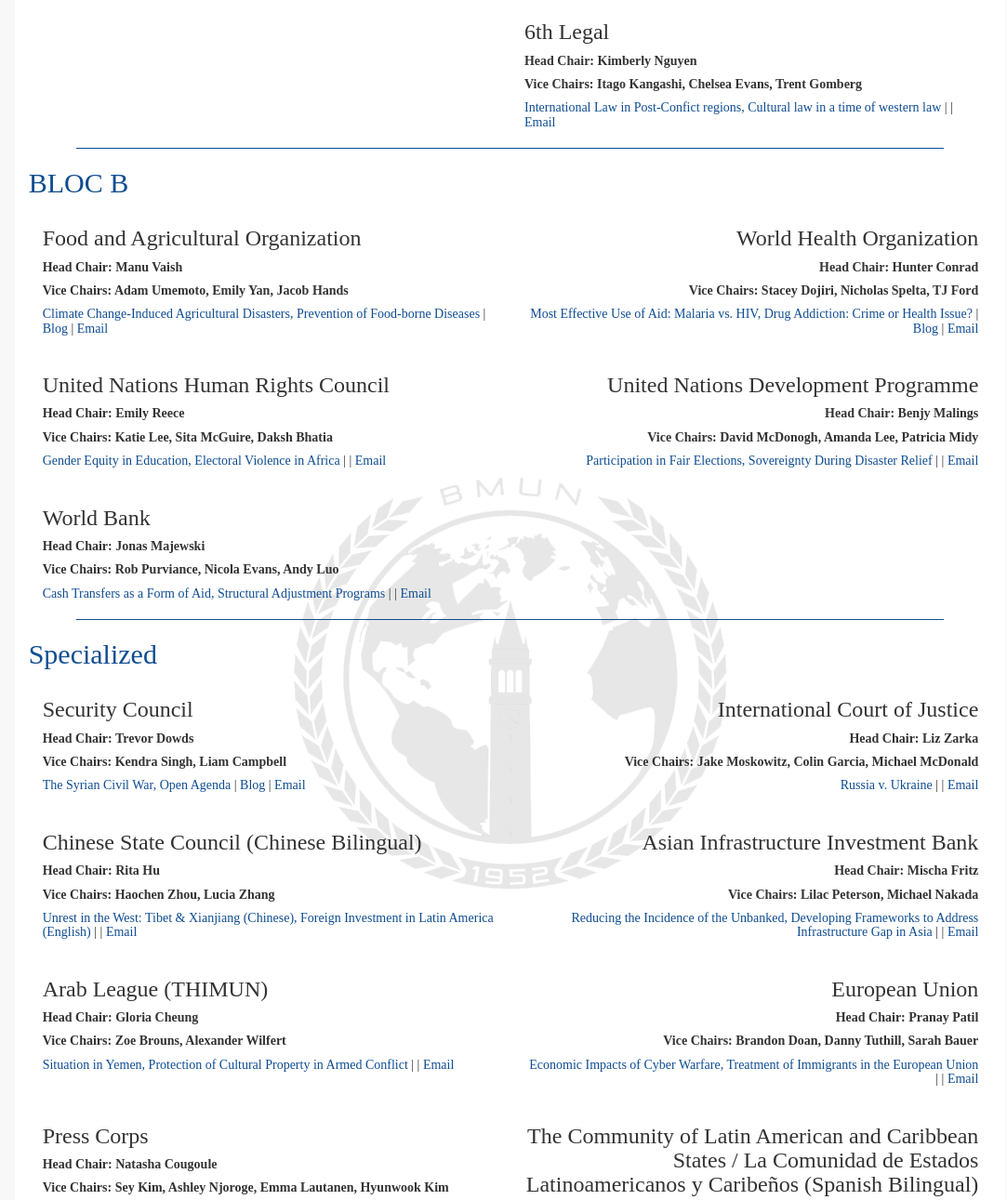
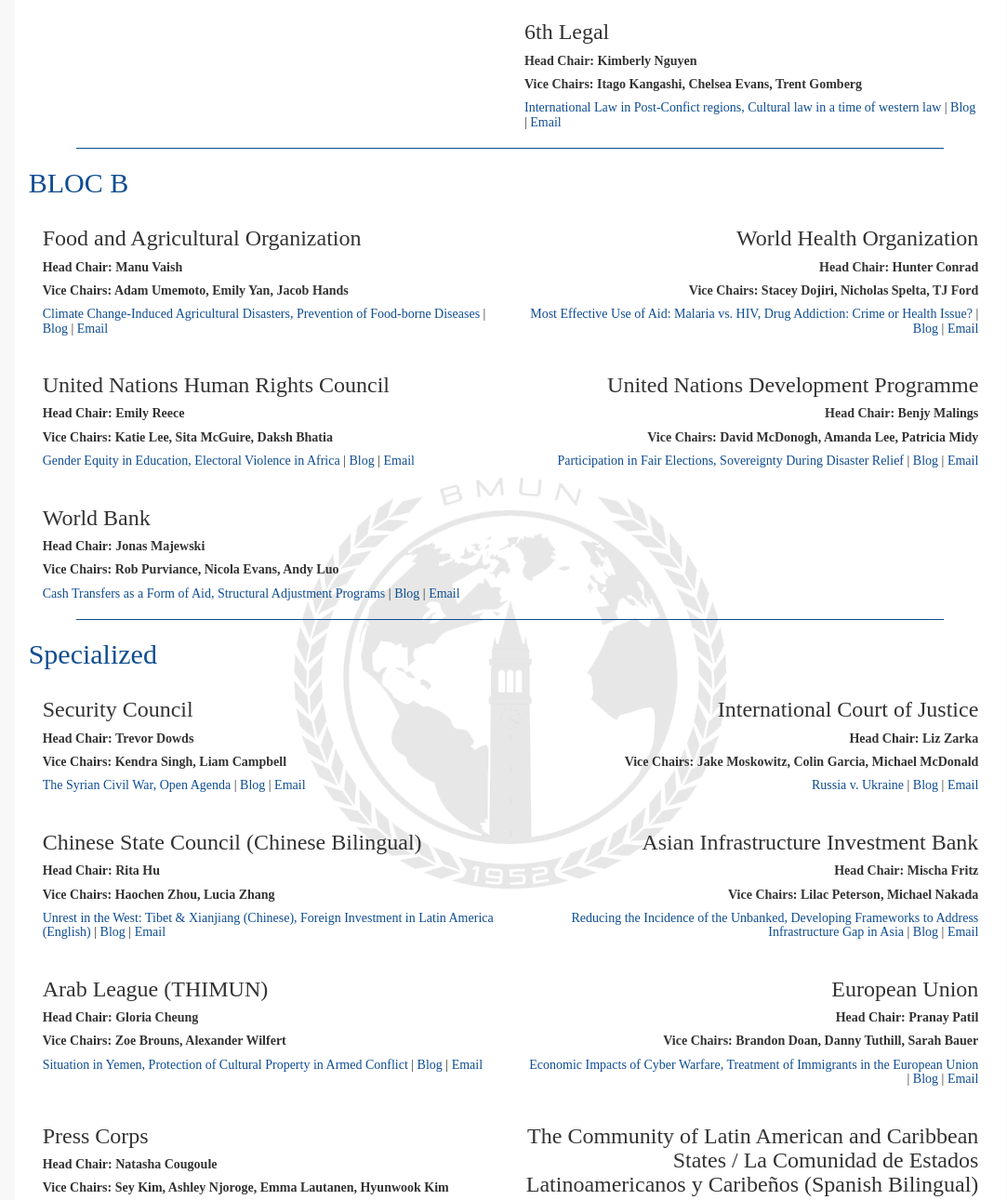
Before and after one commit to nathanielparke/website, a PHP site: page /Committees.php in a window 1280 px wide. Shown: the part 325-1616 px from the top of the page at 93% size, without its empty margins (91-1174 px from the left). Run offline with PHP 8.4, Linux system fonts and the light colour scheme; some libraries are stand-ins or nearby versions.

Commit message:
fixes blogs again

```diff
--- a/Committees.php
+++ b/Committees.php
@@ -30,7 +30,7 @@
                 <h3 class="committee-heading"> 6th Legal</h3>
                 <h5><strong>Head Chair: Kimberly Nguyen</strong></h5>
                 <h5><strong>Vice Chairs: Itago Kangashi, Chelsea Evans, Trent Gomberg </h5></strong>
-                <h5><a href="topicSynopses/LEGAL.pdf">International Law in Post-Confict regions, Cultural law in a time of western law</a> |  <!-- <a href="http://legal.blogs.bmun.org/">Blog</a> --> | <a href="mailto:knguyen@bmun.org" target="_blank">Email</a></h5>
+                <h5><a href="topicSynopses/LEGAL.pdf">International Law in Post-Confict regions, Cultural law in a time of western law</a> |  <a href="http://legal.blogs.bmun.org/">Blog</a> | <a href="mailto:knguyen@bmun.org" target="_blank">Email</a></h5>
             </div>
 
             <hr>
@@ -55,21 +55,21 @@
                 <h3 class="committee-heading"> United Nations Human Rights Council</h3>
                 <h5><strong>Head Chair: Emily Reece</strong></h5>
                 <h5><strong>Vice Chairs: Katie Lee, Sita McGuire, Daksh Bhatia</h5></strong>
-                <h5><a href="topicSynopses/UNHRC.pdf">Gender Equity in Education, Electoral Violence in Africa</a> |  <!-- <a href="http://unhrc.blogs.bmun.org/">Blog</a> --> | <a href="mailto:ereece@bmun.org" target="_blank">Email</a></h5>
+                <h5><a href="topicSynopses/UNHRC.pdf">Gender Equity in Education, Electoral Violence in Africa</a> |  <a href="http://unhrc.blogs.bmun.org/">Blog</a> | <a href="mailto:ereece@bmun.org" target="_blank">Email</a></h5>
             </div>
 
             <div class="col-md-6 committee" style="text-align:right">
                 <h3 class="committee-heading"> United Nations Development Programme</h3>
                 <h5><strong>Head Chair: Benjy Malings</strong></h5>
                 <h5><strong>Vice Chairs: David McDonogh, Amanda Lee, Patricia Midy</h5></strong>
-                <h5><a href="ComingSoon.php">Participation in Fair Elections, Sovereignty During Disaster Relief</a> |  <!-- <a href="http://undp.blogs.bmun.org/">Blog</a> --> | <a href="mailto:outreach@bmun.org" target="_blank">Email</a></h5>
+                <h5><a href="ComingSoon.php">Participation in Fair Elections, Sovereignty During Disaster Relief</a> |  <a href="http://undp.blogs.bmun.org/">Blog</a> | <a href="mailto:outreach@bmun.org" target="_blank">Email</a></h5>
             </div>
 
             <div class="col-md-6 committee">
                 <h3 class="committee-heading"> World Bank</h3>
                 <h5><strong>Head Chair: Jonas Majewski</strong></h5>
                 <h5><strong>Vice Chairs: Rob Purviance, Nicola Evans, Andy Luo</h5></strong>
-                <h5><a href="topicSynopses/WB.pdf">Cash Transfers as a Form of Aid, Structural Adjustment Programs</a> |  <!-- <a href="http://wb.blogs.bmun.org/">Blog</a>  -->| <a href="mailto:jmajewski@bmun.org" target="_blank">Email</a></h5>
+                <h5><a href="topicSynopses/WB.pdf">Cash Transfers as a Form of Aid, Structural Adjustment Programs</a> |  <a href="http://wb.blogs.bmun.org/">Blog</a> | <a href="mailto:jmajewski@bmun.org" target="_blank">Email</a></h5>
             </div>
 
             <hr>
@@ -87,35 +87,35 @@
                 <h3 class="committee-heading"> International Court of Justice</h3>
                 <h5><strong>Head Chair: Liz Zarka</strong></h5>
                 <h5><strong>Vice Chairs: Jake Moskowitz, Colin Garcia, Michael McDonald</h5></strong>
-                <h5><a href="topicSynopses/ICJ.pdf">Russia v. Ukraine</a> | <!-- <a href="http://icj.blogs.bmun.org/">Blog</a> -->  | <a href="mailto:lzarka@bmun.org" target="_blank">Email</a></h5>
+                <h5><a href="topicSynopses/ICJ.pdf">Russia v. Ukraine</a> | <a href="http://icj.blogs.bmun.org/">Blog</a>  | <a href="mailto:lzarka@bmun.org" target="_blank">Email</a></h5>
             </div>
 
             <div class="col-md-6 committee">
                 <h3 class="committee-heading"> Chinese State Council (Chinese Bilingual)</h3>
                 <h5><strong>Head Chair: Rita Hu</strong></h5>
                 <h5><strong>Vice Chairs: Haochen Zhou, Lucia Zhang</h5></strong>
-                <h5><a href="ComingSoon.php">Unrest in the West: Tibet & Xianjiang (Chinese), Foreign Investment in Latin America (English)</a> |  <!-- <a href="http://csc.blogs.bmun.org/">Blog</a> --> | <a href="mailto:info@bmun.org" target="_blank">Email</a></h5>
+                <h5><a href="ComingSoon.php">Unrest in the West: Tibet & Xianjiang (Chinese), Foreign Investment in Latin America (English)</a> |  <a href="http://csc.blogs.bmun.org/">Blog</a> | <a href="mailto:info@bmun.org" target="_blank">Email</a></h5>
             </div>
 
             <div class="col-md-6 committee" style="text-align:right">
                 <h3 class="committee-heading"> Asian Infrastructure Investment Bank</h3>
                 <h5><strong>Head Chair: Mischa Fritz</strong></h5>
                 <h5><strong>Vice Chairs: Lilac Peterson, Michael Nakada</h5></strong>
-                <h5><a href="topicSynopses/AIIB.pdf">Reducing the Incidence of the Unbanked, Developing Frameworks to Address Infrastructure Gap in Asia</a> |  <!-- <a href="http://aiib.blogs.bmun.org/">Blog</a> --> | <a href="mailto:treasurer@bmun.org" target="_blank">Email</a></h5>
+                <h5><a href="topicSynopses/AIIB.pdf">Reducing the Incidence of the Unbanked, Developing Frameworks to Address Infrastructure Gap in Asia</a> |  <a href="http://aiib.blogs.bmun.org/">Blog</a> | <a href="mailto:treasurer@bmun.org" target="_blank">Email</a></h5>
             </div>
 
             <div class="col-md-6 committee">
                 <h3 class="committee-heading"> Arab League (THIMUN)</h3>
                 <h5><strong>Head Chair: Gloria Cheung</strong></h5>
                 <h5><strong>Vice Chairs: Zoe Brouns, Alexander Wilfert</h5></strong>
-                <h5><a href="topicSynopses/AL.pdf">Situation in Yemen, Protection of Cultural Property in Armed Conflict</a> |  <!-- <a href="http://al.blogs.bmun.org/">Blog</a> --> | <a href="mailto:gcheung@bmun.org" target="_blank">Email</a></h5>
+                <h5><a href="topicSynopses/AL.pdf">Situation in Yemen, Protection of Cultural Property in Armed Conflict</a> |  <a href="http://al.blogs.bmun.org/">Blog</a> | <a href="mailto:gcheung@bmun.org" target="_blank">Email</a></h5>
             </div>
 
             <div class="col-md-6 committee" style="text-align:right">
                 <h3 class="committee-heading"> European Union</h3>
                 <h5><strong>Head Chair: Pranay Patil</strong></h5>
                 <h5><strong>Vice Chairs: Brandon Doan, Danny Tuthill, Sarah Bauer</h5></strong>
-                <h5><a href="ComingSoon.php">Economic Impacts of Cyber Warfare, Treatment of Immigrants in the European Union</a> | <!-- <a href="http://eu.blogs.bmun.org/">Blog</a> --> | <a href="mailto:ppatil@bmun.org" target="_blank">Email</a></h5>
+                <h5><a href="ComingSoon.php">Economic Impacts of Cyber Warfare, Treatment of Immigrants in the European Union</a> | <a href="http://eu.blogs.bmun.org/">Blog</a> | <a href="mailto:ppatil@bmun.org" target="_blank">Email</a></h5>
             </div>
 
             <div class="col-md-6 committee">
```
